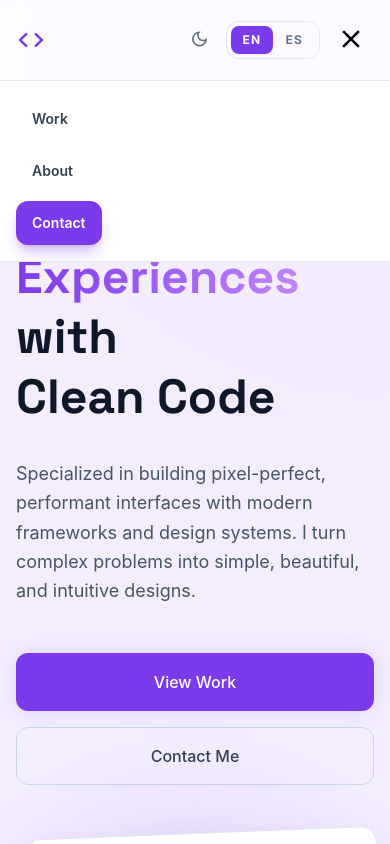
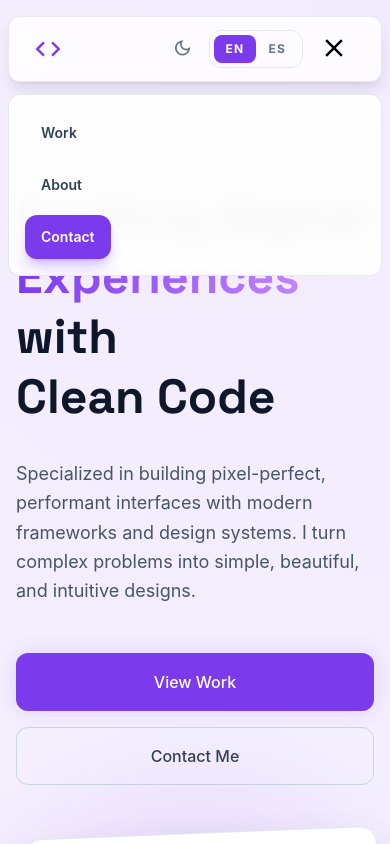
Before and after one commit to JotaJotaM1/Portafolio_James_Mosquera, a React (Vite) app: page / in a window 390 px wide. Both pictures are taken after a click on the button "menu". Shown: the top 844 px of the page. Built offline with nearby package versions, Linux system fonts and the light colour scheme; a web font is replaced by a local one.

Commit message:
se crea un nuevo diseño para navbar y se ajusta responsive

```diff
--- a/src/components/Hero.tsx
+++ b/src/components/Hero.tsx
@@ -51,7 +51,10 @@ export const Hero: React.FC = () => {
               </div>
               <div className="flex gap-4 mb-6">
                 <div className="w-1/3 h-32 bg-slate-100 dark:bg-slate-900/50 rounded-xl relative overflow-hidden flex items-center justify-center">
-                  <span className="material-icons-outlined text-primary text-4xl">
+                  <span
+                    className="material-icons-outlined text-primary text-4xl"
+                    aria-hidden="true"
+                  >
                     pie_chart
                   </span>
                 </div>
@@ -60,7 +63,10 @@ export const Hero: React.FC = () => {
                     <div className="text-[10px] text-slate-400 uppercase tracking-wider">
                       {t("hero.projectStatus")}
                     </div>
-                    <span className="material-icons-outlined text-white text-sm">
+                    <span
+                      className="material-icons-outlined text-white text-sm"
+                      aria-hidden="true"
+                    >
                       more_horiz
                     </span>
                   </div>
@@ -83,7 +89,7 @@ export const Hero: React.FC = () => {
                     <div
                       className={`h-10 w-10 rounded-full flex items-center justify-center ${i === 1 ? "bg-purple-100 text-primary" : "bg-blue-100 text-blue-500"}`}
                     >
-                      <span className="material-icons-outlined">
+                      <span className="material-icons-outlined" aria-hidden="true">
                         {i === 1 ? "code" : "widgets"}
                       </span>
                     </div>
@@ -98,7 +104,10 @@ export const Hero: React.FC = () => {
                 className="absolute -right-8 top-1/2 transform -translate-y-1/2 bg-white dark:bg-slate-800 p-4 rounded-2xl shadow-xl border border-slate-200 dark:border-slate-700 animate-bounce"
                 style={{ animationDuration: "3s" }}
               >
-                <span className="material-icons-outlined text-3xl text-primary">
+                <span
+                  className="material-icons-outlined text-3xl text-primary"
+                  aria-hidden="true"
+                >
                   terminal
                 </span>
               </div>
--- a/src/components/Navbar.tsx
+++ b/src/components/Navbar.tsx
@@ -19,9 +19,10 @@ export const Navbar: React.FC<NavbarProps> = ({ darkMode, toggleDarkMode }) => {
   };
 
   return (
-    <nav className="fixed w-full z-50 top-0 border-b border-gray-200 dark:border-gray-800 bg-white/80 dark:bg-slate-900/80 backdrop-blur-md">
-      <div className="max-w-7xl mx-auto px-4 sm:px-6 lg:px-8">
-        <div className="flex justify-between h-20 items-center">
+    <nav className="fixed w-full z-50 top-4">
+      <div className="max-w-none 2xl:max-w-[90rem] mx-auto px-2 sm:px-4 lg:px-8">
+        <div className="rounded-xl border border-gray-200/80 dark:border-gray-800/80 bg-white/80 dark:bg-slate-900/80 backdrop-blur-md shadow-lg shadow-slate-900/10">
+          <div className="flex justify-between h-16 items-center px-6">
           <div className="flex-shrink-0 flex items-center gap-2">
             <span
               className="material-icons-outlined text-primary text-3xl"
@@ -131,13 +132,15 @@ export const Navbar: React.FC<NavbarProps> = ({ darkMode, toggleDarkMode }) => {
           </div>
           </div>
         </div>
+      </div>
       {/* Mobile menu */}
+      <div className="md:hidden max-w-none 2xl:max-w-[90rem] mx-auto px-2 sm:px-4 lg:px-8">
         <div
           id="mobile-menu"
-        className={`md:hidden border-t border-slate-200 dark:border-slate-800 bg-white/95 dark:bg-slate-900/95 backdrop-blur-md transition-all duration-300 ease-out ${isOpen ? "max-h-96 opacity-100" : "max-h-0 opacity-0"} overflow-hidden`}
+          className={`mt-3 rounded-xl border border-slate-200 dark:border-slate-800 bg-white/95 dark:bg-slate-900/95 backdrop-blur-md transition-all duration-300 ease-out ${isOpen ? "max-h-96 opacity-100" : "max-h-0 opacity-0"} overflow-hidden`}
         >
           <div
-          className={`max-w-7xl mx-auto px-4 sm:px-6 lg:px-8 py-4 transition-transform duration-300 ease-out ${isOpen ? "translate-y-0" : "-translate-y-2"}`}
+            className={`px-4 py-4 transition-transform duration-300 ease-out ${isOpen ? "translate-y-0" : "-translate-y-2"}`}
           >
             <div className="flex flex-col gap-2">
               <a
@@ -164,6 +167,7 @@ export const Navbar: React.FC<NavbarProps> = ({ darkMode, toggleDarkMode }) => {
             </div>
           </div>
         </div>
+      </div>
     </nav>
   );
 };
--- a/src/components/Services.tsx
+++ b/src/components/Services.tsx
@@ -61,7 +61,7 @@ export const Services: React.FC = () => {
               <h3 className="text-xl font-bold text-slate-900 dark:text-white mb-3">
                 {t(s.titleKey)}
               </h3>
-              <p className="text-slate-600 dark:text-slate-400 text-sm leading-relaxed">
+              <p className="text-slate-600 dark:text-slate-300 text-sm leading-relaxed">
                 {t(s.descKey)}
               </p>
             </div>
--- a/src/components/Work.tsx
+++ b/src/components/Work.tsx
@@ -149,6 +149,8 @@ export const Work: React.FC<{ id?: string }> = ({ id }) => {
                 <img
                   src={project.imageUrl}
                   alt={t(project.titleKey)}
+                  width={1280}
+                  height={720}
                   loading="lazy"
                   decoding="async"
                   className="object-cover w-full h-full opacity-80 group-hover:scale-105 group-hover:opacity-100 transition-all duration-500"
```
Lines whose indentation alone changed are shown as unchanged.
